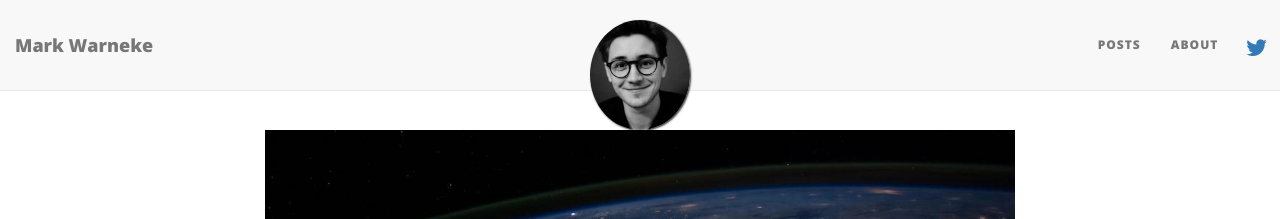
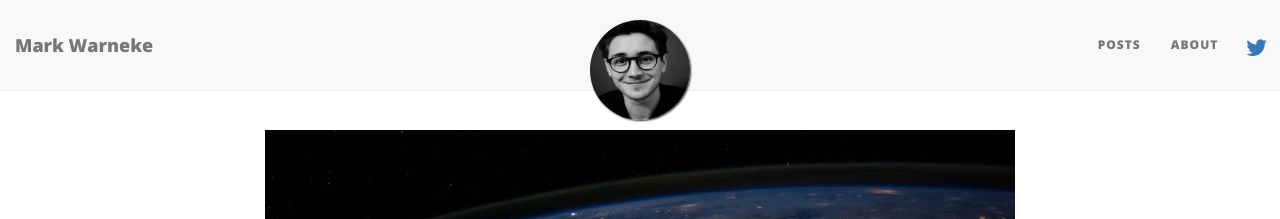
Before and after one commit to MarkWarneke/markwarneke.github.io, a Jekyll site: the page built from index.html, in a window 1280 px wide. Shown: the top 219 px of the page. Built offline with Jekyll 4.4.1, drawn with Linux system fonts in a browser that asks for light colours; nearby versions of some CDN libraries; the list of posts is cut into pages by our own code.

Commit message:
try max height

```diff
--- a/css/main.css
+++ b/css/main.css
@@ -227,6 +227,10 @@ img {
 
 .navbar-custom.top-nav-expanded .avatar-container {
   display: none;
+}
+
+.avatar-img {
+ max-height: 100px;
 }
 
 @media only screen and (min-width: 768px) {
```
